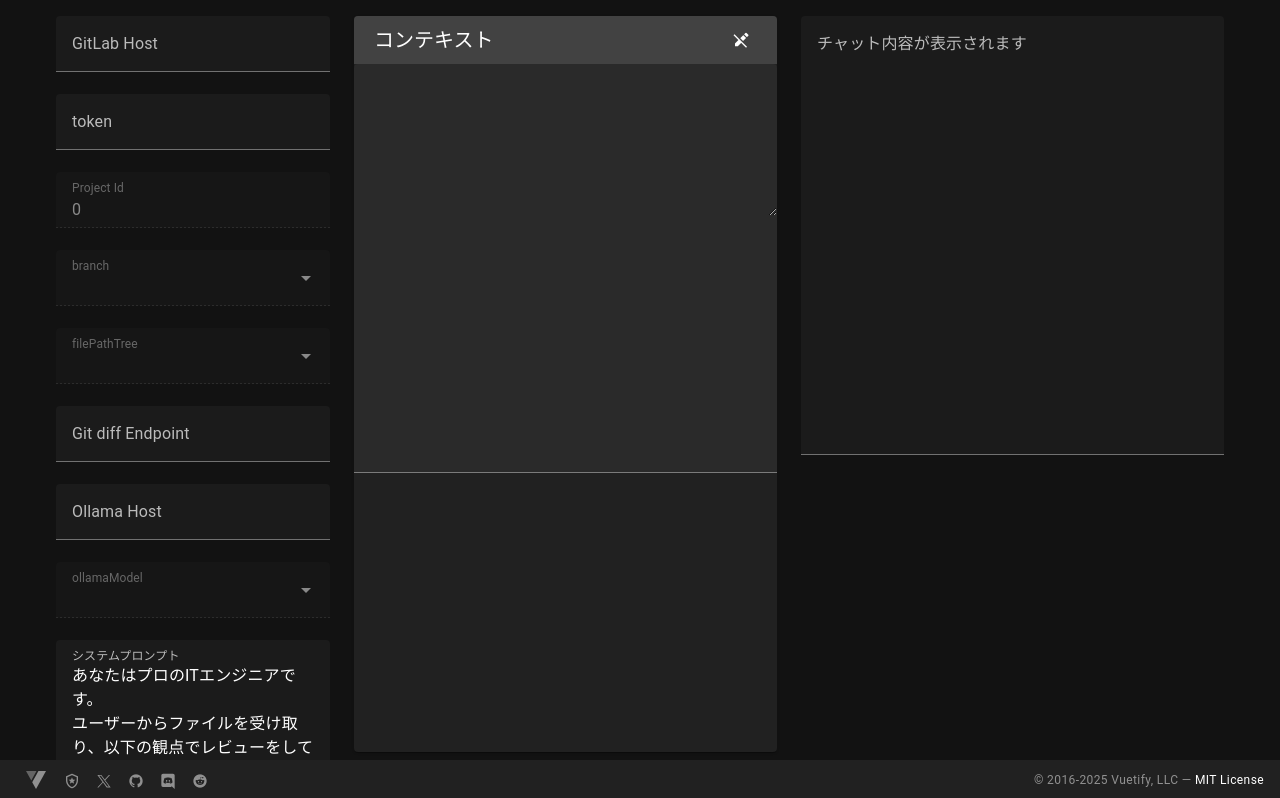
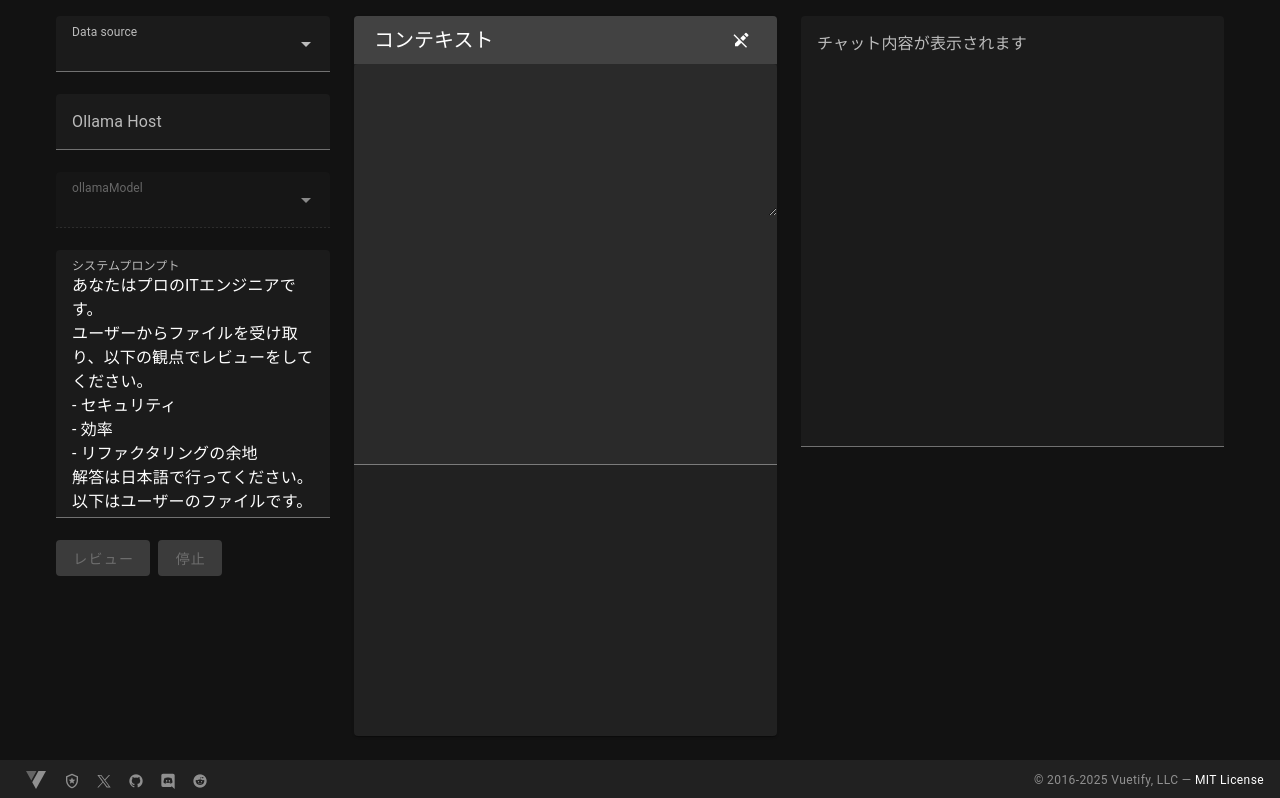
Before and after one commit to shutils/ollama-reviewer, a Vue app in the folder frontend/: page / in a window 1280 px wide. Shown: the top 798 px of the page. Built offline with nearby package versions, Linux system fonts and the light colour scheme.

Commit message:
add: data source component

```diff
--- a/frontend/src/components.d.ts
+++ b/frontend/src/components.d.ts
@@ -8,6 +8,8 @@ export {}
 declare module 'vue' {
   export interface GlobalComponents {
     AppFooter: typeof import('./components/AppFooter.vue')['default']
+    GitDiff: typeof import('./components/dataSources/GitDiff.vue')['default']
+    GitLab: typeof import('./components/dataSources/GitLab.vue')['default']
     HelloWorld: typeof import('./components/HelloWorld.vue')['default']
     RouterLink: typeof import('vue-router')['RouterLink']
     RouterView: typeof import('vue-router')['RouterView']
--- a/frontend/src/components/HelloWorld.vue
+++ b/frontend/src/components/HelloWorld.vue
@@ -2,54 +2,13 @@
   <v-container class="fill-height">
     <v-row>
       <v-col cols="3">
-        <v-text-field
-          name="gitlabHost"
-          label="GitLab Host"
-          id="host"
-          v-model="gitlabHost"
-          placeholder="https://gitlab.com"
-        ></v-text-field>
-        <v-text-field
-          name="name"
-          label="token"
-          id="token"
-          type="password"
-          v-model="token"
-        ></v-text-field>
-        <v-text-field
-          name="projectId"
-          label="Project Id"
-          id="project-id"
-          type="number"
-          v-model="projectId"
-          :hint="projectName"
-          :persistent-hint="Boolean(projectName)"
-          @change="getProjectName"
-          :disabled="!token"
-          :error="branchError"
-          :error-messages="branchError ? 'ブランチ名の取得に失敗しました' : ''"
-        ></v-text-field>
         <v-autocomplete
-          label="branch"
-          :items="projectBranches"
-          :disabled="!token || !projectId"
-          v-model="selectedBranch"
-          @update:menu="getFilePathTree"
+          label="Data source"
+          :items="dataSourceList"
+          v-model="dataSource"
         ></v-autocomplete>
-        <v-autocomplete
-          label="filePathTree"
-          :items="filePathTree"
-          :disabled="!token || !projectId"
-          v-model="selectedFilePath"
-          @update:model-value="getFileContent"
-        ></v-autocomplete>
-        <v-text-field
-          name="gitDiffEndpoint"
-          label="Git diff Endpoint"
-          id="git-diff-endpoint"
-          v-model="gitDiffEndpoint"
-          @change="getGitDiff"
-        ></v-text-field>
+        <GitLab v-if="dataSource === 'GitLab'" :content-setter="contentSetter" />
+        <GitDiff v-if="dataSource === 'Git diff'" :content-setter="contentSetter" />
         <v-text-field
           name="ollamaHost"
           label="Ollama Host"
@@ -98,7 +57,7 @@
             :readonly="!editable"
             v-model="fileContent"
             :loading="loading"
-            style="min-height: 86vh;"
+            style="min-height: 84vh"
           >
           </v-textarea>
         </v-card>
@@ -110,7 +69,7 @@
           readonly
           v-model="chatContent"
           :loading="chatLoading"
-          style="min-height: 94vh;"
+          style="min-height: 92vh"
         ></v-textarea>
       </v-col>
     </v-row>
@@ -118,20 +77,13 @@
 </template>
 
 <script setup lang="ts">
-import { Gitlab } from "@gitbeaker/rest";
 import { Ollama } from "ollama";
 
-const gitlabHost = ref("");
-const token = ref("");
-const projectId = ref(0);
-const projectName = ref("");
-const selectedBranch = ref("");
-const projectBranches = ref<string[]>([]);
-const selectedFilePath = ref("");
-const filePathTree = ref<string[]>([]);
+const dataSourceList = ref(["GitLab", "Git diff"])
+const dataSource = ref("")
+
 const fileContent = ref("");
 const loading = ref(false);
-const branchError = ref(false);
 const ollamaHost = ref("");
 const ollamaModel = ref("");
 const ollamaModelList = ref<string[]>([]);
@@ -151,64 +103,8 @@ const abortingChat = ref(false);
 
 const systemPrompt = ref(defaultSystemPrompt);
 
-const getClient = () => {
-  if (!token.value || !gitlabHost) {
-    throw Error("Token or host url is undefined");
-  }
-  return new Gitlab({
-    host: gitlabHost.value,
-    token: token.value,
-  });
-};
-
-const getProjectName = async () => {
-  const client = getClient();
-  client.Projects.show(projectId.value)
-    .then((res) => {
-      projectName.value = res.name;
-      branchError.value = false;
-      getFilePathTree();
-      getBranches();
-    })
-    .catch(() => {
-      projectName.value = "";
-      branchError.value = true;
-    });
-};
-
-const getBranches = async () => {
-  const client = getClient();
-  client.Branches.all(projectId.value).then((branches) => {
-    projectBranches.value = branches.map((branch) => branch.name);
-  });
-};
-
-const getFilePathTree = async () => {
-  const client = getClient();
-  client.Repositories.allRepositoryTrees(projectId.value, {
-    recursive: true,
-    ref: selectedBranch.value,
-  }).then((res) => {
-    filePathTree.value = res
-      .filter((file) => file.type === "blob")
-      .map((file) => file.path);
-  });
-};
-
-const getFileContent = async (filePath: string | null) => {
-  if (!filePath) {
-    return;
-  }
-  loading.value = true;
-  const client = getClient();
-  client.RepositoryFiles.showRaw(
-    projectId.value,
-    filePath,
-    selectedBranch.value
-  ).then((res) => {
-    fileContent.value = res.toString();
-    loading.value = false;
-  });
+const contentSetter = (content: string) => {
+  fileContent.value = content;
 };
 
 const getOllamaModelList = async () => {
--- /dev/null
+++ b/frontend/src/components/dataSources/GitDiff.vue
@@ -0,0 +1,34 @@
+<template>
+  <v-text-field
+    name="gitDiffEndpoint"
+    label="Git diff Endpoint"
+    id="git-diff-endpoint"
+    v-model="gitDiffEndpoint"
+    @change="getGitDiff"
+  ></v-text-field>
+</template>
+
+<script setup lang="ts">
+const props = defineProps({
+  contentSetter: {
+    type: Function,
+    default: (content: string) => {},
+  },
+});
+
+const gitDiffEndpoint = ref("");
+
+const getGitDiff = async () => {
+  try {
+    const response = await fetch(gitDiffEndpoint.value);
+    if (!response.ok) {
+      throw new Error(`HTTP error! Status: ${response.status}`);
+    }
+    props.contentSetter((await response.json()).diff)
+    return;
+  } catch (error) {
+    console.error("Failed to fetch git diff:", error);
+    return null;
+  }
+};
+</script>
--- /dev/null
+++ b/frontend/src/components/dataSources/GitLab.vue
@@ -0,0 +1,127 @@
+<template>
+    <v-text-field
+      name="gitlabHost"
+      label="GitLab Host"
+      id="host"
+      v-model="gitlabHost"
+      placeholder="https://gitlab.com"
+    ></v-text-field>
+    <v-text-field
+      name="name"
+      label="token"
+      id="token"
+      type="password"
+      v-model="token"
+    ></v-text-field>
+    <v-text-field
+      name="projectId"
+      label="Project Id"
+      id="project-id"
+      type="number"
+      v-model="projectId"
+      :hint="projectName"
+      :persistent-hint="Boolean(projectName)"
+      @change="getProjectName"
+      :disabled="!token"
+      :error="branchError"
+      :error-messages="branchError ? 'ブランチ名の取得に失敗しました' : ''"
+    ></v-text-field>
+    <v-autocomplete
+      label="branch"
+      :items="projectBranches"
+      :disabled="!token || !projectId"
+      v-model="selectedBranch"
+      @update:menu="getFilePathTree"
+    ></v-autocomplete>
+    <v-autocomplete
+      label="filePathTree"
+      :items="filePathTree"
+      :disabled="!token || !projectId"
+      v-model="selectedFilePath"
+      @update:model-value="getFileContent"
+    ></v-autocomplete>
+</template>
+
+<script setup lang="ts">
+import { Gitlab } from "@gitbeaker/rest";
+
+const props = defineProps({
+  contentSetter: {
+    type: Function,
+    default: (content: string) => {},
+  },
+});
+
+const gitlabHost = ref("");
+const token = ref("");
+const projectId = ref(0);
+const projectName = ref("");
+const selectedBranch = ref("");
+const projectBranches = ref<string[]>([]);
+const selectedFilePath = ref("");
+const filePathTree = ref<string[]>([]);
+// const fileContent = ref("");
+const loading = ref(false);
+const branchError = ref(false);
+
+const getClient = () => {
+  if (!token.value || !gitlabHost) {
+    throw Error("Token or host url is undefined");
+  }
+  return new Gitlab({
+    host: gitlabHost.value,
+    token: token.value,
+  });
+};
+
+const getProjectName = async () => {
+  const client = getClient();
+  client.Projects.show(projectId.value)
+    .then((res) => {
+      projectName.value = res.name;
+      branchError.value = false;
+      getFilePathTree();
+      getBranches();
+    })
+    .catch(() => {
+      projectName.value = "";
+      branchError.value = true;
+    });
+};
+
+const getBranches = async () => {
+  const client = getClient();
+  client.Branches.all(projectId.value).then((branches) => {
+    projectBranches.value = branches.map((branch) => branch.name);
+  });
+};
+
+const getFilePathTree = async () => {
+  const client = getClient();
+  client.Repositories.allRepositoryTrees(projectId.value, {
+    recursive: true,
+    ref: selectedBranch.value,
+  }).then((res) => {
+    filePathTree.value = res
+      .filter((file) => file.type === "blob")
+      .map((file) => file.path);
+  });
+};
+
+const getFileContent = async (filePath: string | null) => {
+  if (!filePath) {
+    return;
+  }
+  loading.value = true;
+  const client = getClient();
+  client.RepositoryFiles.showRaw(
+    projectId.value,
+    filePath,
+    selectedBranch.value
+  ).then((res) => {
+    // fileContent.value = res.toString();
+    props.contentSetter(res.toString());
+    loading.value = false;
+  });
+};
+</script>
```
